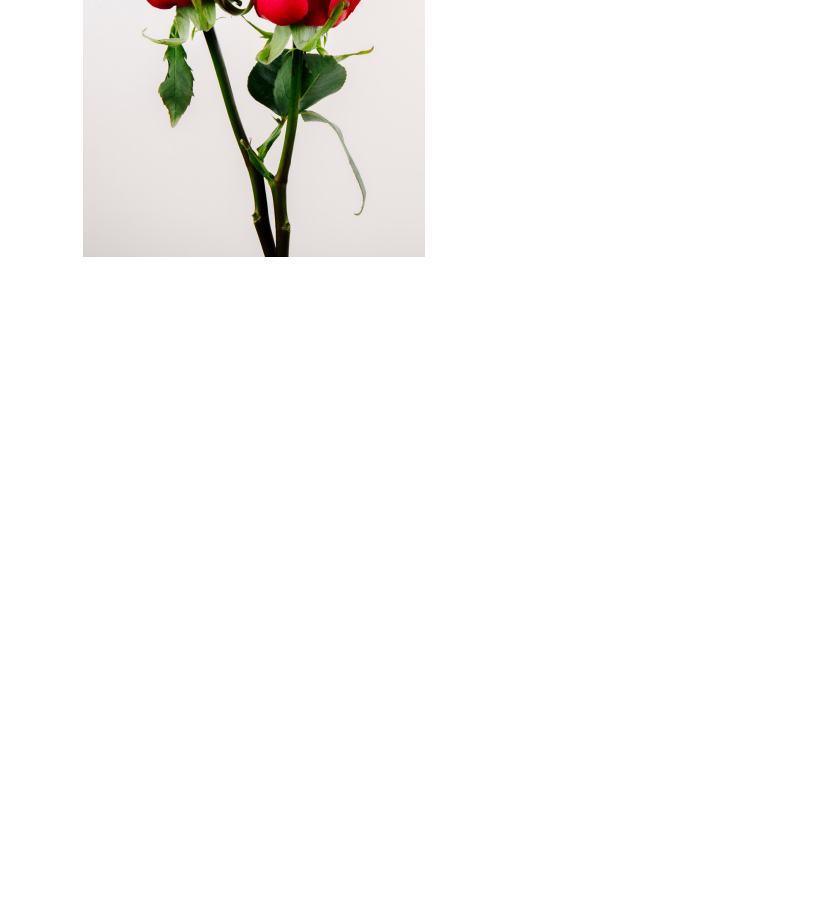
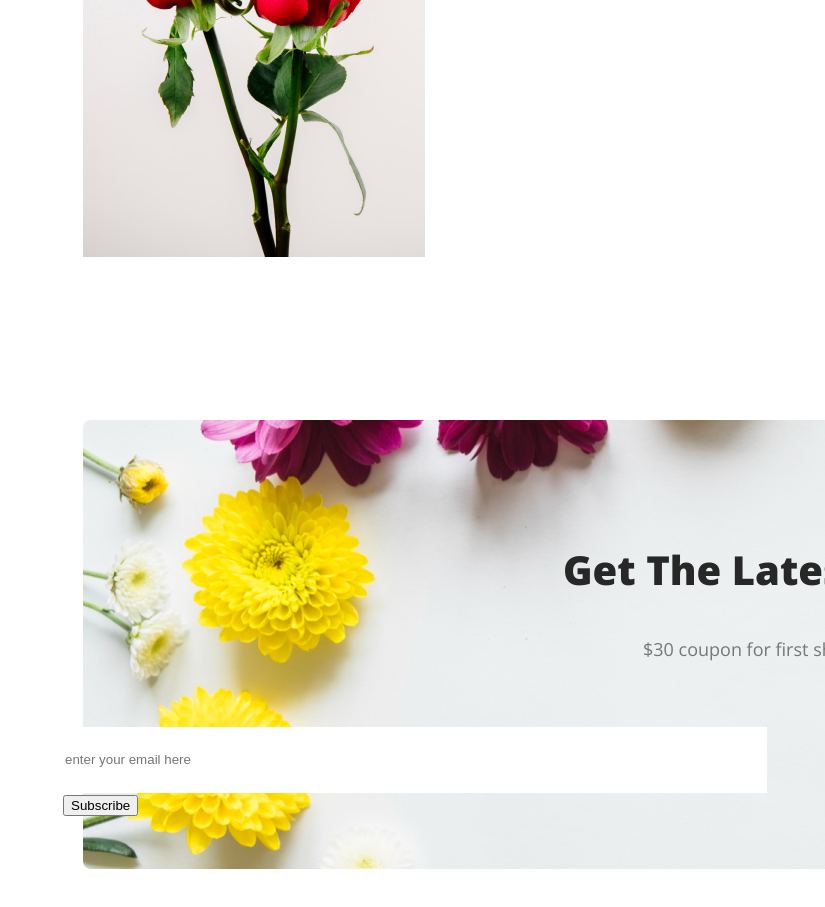
Before and after one commit to aladdincoder/flower-website, a plain HTML site: page index.html in a window 1280 px wide. Shown: the part 5882-6789 px from the top of the page, without its empty margins (455-1280 px from the left). Before the commit the page ends 6182 px from the top, so only its background shows below. Drawn offline with nearby package versions, Linux system fonts and the light colour scheme.

Commit message:
background added

```diff
--- a/index.html
+++ b/index.html
@@ -84,6 +84,17 @@
             </div>
 
         </section>
+        <section class="bg-img">
+            <div class="bg-text">
+                <h3 class="bg-h">Get The Latest Deals
+                </h3>
+                <p class="bg-p">$30 coupon for first shopping</p>
+                <form action="">
+                    <input type="email" placeholder="enter your email here">
+                </form>
+                <button class="">Subscribe</button>
+            </div>
+        </section>
 
     </main>
     <footer>
--- a/styles/flowers.css
+++ b/styles/flowers.css
@@ -117,7 +117,8 @@ body {
     border-radius: 8px;
     background: rgba(229, 84, 115, 0.05);
 }
-.hot-content{
+
+.hot-content {
     padding: 100px 430px 100px 450px;
     display: flex;
     align-items: center;
@@ -125,28 +126,65 @@ body {
     margin-bottom: 128px;
     justify-content: space-between;
 }
-.off{
+
+.off {
     color: #E55473;
 }
-.insta{
+
+.insta {
     text-align: center;
 }
+
 .last-flower {
     display: flex;
     margin: 0px 240px 0px 500px;
 }
-.pink-rose{
+
+.pink-rose {
     margin-right: 24px;
 }
-.mix-rose{
+
+.mix-rose {
     margin-right: 24px;
 }
-.cup-rose{
+
+.cup-rose {
     margin-right: 24px;
 }
 
 
 /* background image */
-.bg-img{
+.bg-img {
+    border-radius: 8px;
+    background-image: url('../images/Rectangle\ 9.png');
+    width: 1480px;
+    height: 449px;
+    margin: 128px 140px 128px 510px;
+    background-position: center;
+    background-repeat: no-repeat;
+}
+
+.bg-h {
+    color: #272727;
+    font-size: 40px;
+    font-weight: 800;
+    padding: 122px 500px 0px 500px
+}
+
+.bg-p {
+    color: rgba(39, 39, 39, 0.60);
+    font-size: 18px;
+    font-weight: 400;;
+    padding: 0px 580px 48px 580px;
+}
+
+input {
+
+    background: #FFF;
+    width: 700px;
+    height: 64px;
+    color: rgba(39, 39, 39, 0.60);
+    border: 0px;
+
 
 }
```
Also changed, not shown: images/Rectangle 9.png (added).
